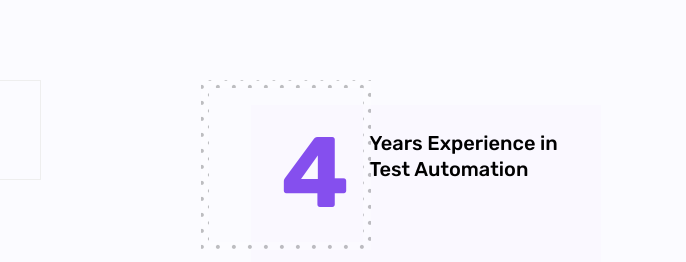
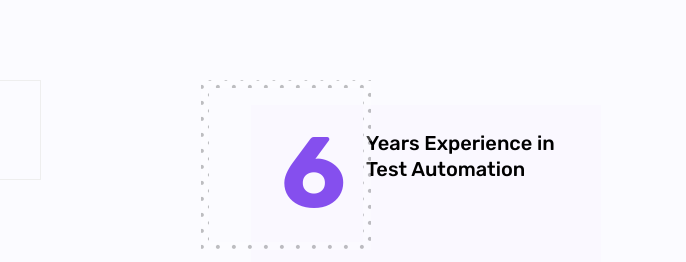
Before and after one commit to architectclub/meraj, a plain HTML site: page index.html in a window 1280 px wide. Shown: the part 1380-1642 px from the top of the page, 594-1280 px from the left. Drawn offline with Linux system fonts and the light colour scheme; some packages are replaced by stand-ins of ours.

Commit message:
updated the experience

```diff
--- a/index.html
+++ b/index.html
@@ -148,7 +148,7 @@
 				<div class="offset-lg-2 col-lg-4 col-md-6">
 					<div class="client-info">
 						<div class="d-flex mb-50">
-							<span class="lage">4</span>
+							<span class="lage">6</span>
 							<span class="smll">Years Experience in Test Automation</span>
 						</div>
 						<div class="call-now d-flex">
```
